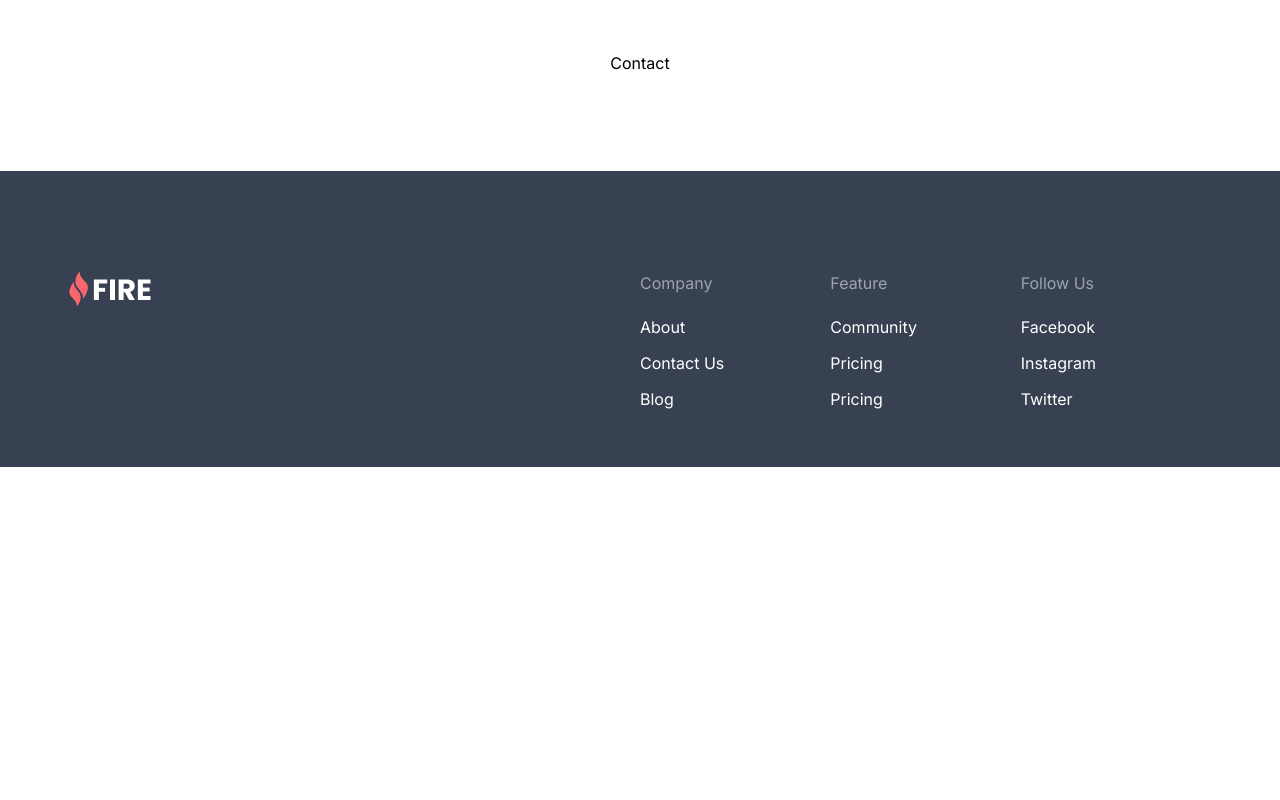
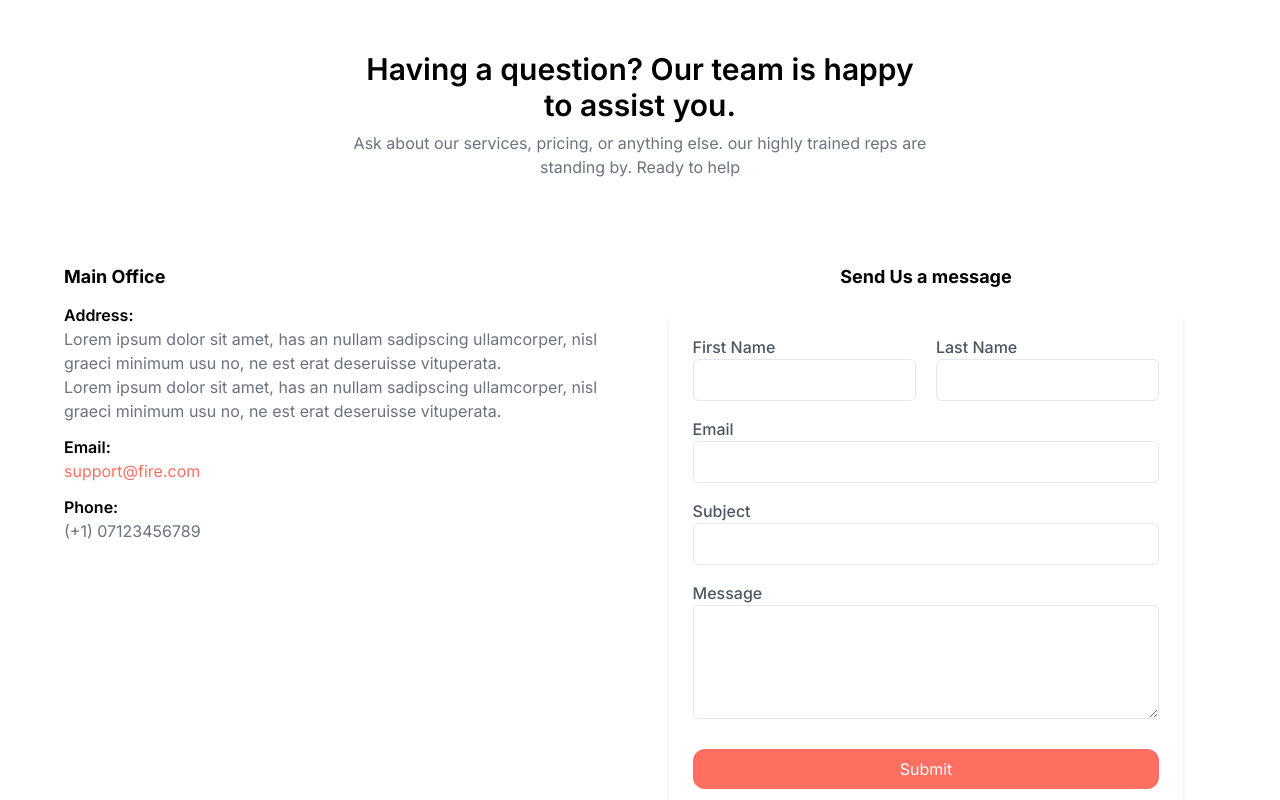
Before and after one commit to pally0091/fire-commiunity, a React (Vite) app: page /about in a window 1280 px wide. Shown: the part 2440-3240 px from the top of the page. Before the commit the page ends 2907 px from the top, so only its background shows below. Built offline with nearby package versions, Linux system fonts and the light colour scheme.

Commit message:
contac section complete

```diff
--- a/src/Components/PageComponents/About.jsx
+++ b/src/Components/PageComponents/About.jsx
@@ -10,6 +10,7 @@ import frame from "../../assets/Frame.svg";
 import ceo from "../../assets/Ellipse 6.png";
 import map from "../../assets/map.png";
 import PriceSection from "./PriceSection";
+import ContactForm from "./ContactForm";
 
 const About = () => {
   return (
@@ -136,7 +137,36 @@ const About = () => {
       </div>
       {/* contact  */}
       <div className="mt-20">
-        <p>Contact</p>
+        <div className="w-[95%] md:w-[90%] lg:w-1/2 mx-auto">
+          <h2 className="text-3xl my-2 font-semibold">
+            Having a question? Our team is happy to assist you.
+          </h2>
+          <p className="text-[#6B7280]">
+            Ask about our services, pricing, or anything else. our highly
+            trained reps are standing by. Ready to help
+          </p>
+        </div>
+        <div className="flex flex-col md:flex-row lg:flex-row mt-16">
+          <div className="text-left my-5 w-full md:w-1/2 lg:w-1/2">
+            <h6 className="text-lg font-bold">Main Office</h6>
+            <p className="mt-3 font-semibold">Address:</p>
+            <p className="text-[#6B7280]">
+              Lorem ipsum dolor sit amet, has an nullam sadipscing ullamcorper,
+              nisl graeci minimum usu no, ne est erat deseruisse vituperata.{" "}
+              <br />
+              Lorem ipsum dolor sit amet, has an nullam sadipscing ullamcorper,
+              nisl graeci minimum usu no, ne est erat deseruisse vituperata.
+            </p>
+            <p className="mt-3 font-semibold">Email:</p>
+            <p className="text-[#FF6F61]">support@fire.com</p>
+            <p className="mt-3 font-semibold">Phone:</p>
+            <p className="text-[#6B7280]">(+1) 07123456789</p>
+          </div>
+          <div className="my-5">
+            <h6 className="text-lg font-bold mb-5">Send Us a message</h6>
+            <ContactForm></ContactForm>
+          </div>
+        </div>
       </div>
     </div>
   );
--- /dev/null
+++ b/src/Components/PageComponents/ContactForm.jsx
@@ -0,0 +1,138 @@
+/* eslint-disable no-unused-vars */
+import React, { useState } from "react";
+
+const ContactForm = () => {
+  const [formData, setFormData] = useState({
+    firstName: "",
+    lastName: "",
+    email: "",
+    subject: "",
+    message: "",
+  });
+
+  const handleChange = (e) => {
+    const { name, value } = e.target;
+    setFormData({ ...formData, [name]: value });
+  };
+
+  const handleSubmit = (e) => {
+    e.preventDefault();
+
+    console.log(formData);
+    alert(`${formData.firstName} your message was sent`);
+    setFormData({
+      firstName: "",
+      lastName: "",
+      email: "",
+      subject: "",
+      message: "",
+    });
+  };
+
+  return (
+    <div className="w-[90%] mx-auto">
+      <form
+        className="bg-white p-6 shadow-md text-left rounded-lg"
+        onSubmit={handleSubmit}
+      >
+        <div className="flex gap-5">
+          <div className="mb-4">
+            <label
+              htmlFor="firstName"
+              className="block text-gray-600 font-medium"
+            >
+              First Name
+            </label>
+            <input
+              type="text"
+              name="firstName"
+              id="firstName"
+              className="w-full p-2 border rounded-md"
+              value={formData.firstName}
+              onChange={handleChange}
+              required
+            />
+          </div>
+          <div className="mb-4">
+            <label
+              htmlFor="lastName"
+              className="block text-gray-600 font-medium"
+            >
+              Last Name
+            </label>
+            <input
+              type="text"
+              name="lastName"
+              id="lastName"
+              className="w-full p-2 border rounded-md"
+              value={formData.lastName}
+              onChange={handleChange}
+              required
+            />
+          </div>
+        </div>
+        <div className="mb-4">
+          <label
+            htmlFor="email"
+            className="block text-gray-600 font-medium"
+          >
+            Email
+          </label>
+          <input
+            type="email"
+            name="email"
+            id="email"
+            className="w-full p-2 border rounded-md"
+            value={formData.email}
+            onChange={handleChange}
+            required
+          />
+        </div>
+        <div className="mb-4">
+          <label
+            htmlFor="subject"
+            className="block text-gray-600 font-medium"
+          >
+            Subject
+          </label>
+          <input
+            type="text"
+            name="subject"
+            id="subject"
+            className="w-full p-2 border rounded-md"
+            value={formData.subject}
+            onChange={handleChange}
+            required
+          />
+        </div>
+        <div className="mb-6">
+          <label
+            htmlFor="message"
+            className="block text-gray-600 font-medium"
+          >
+            Message
+          </label>
+          <textarea
+            name="message"
+            id="message"
+            className="w-full p-2 border rounded-md"
+            rows="4"
+            value={formData.message}
+            onChange={handleChange}
+            required
+          ></textarea>
+        </div>
+        <div className="flex justify-center">
+          <button
+            type="submit"
+            className="bg-[#FF6F61] text-white w-full px-4 py-2 rounded-xl hover:bg-[#fd9187]"
+          >
+            Submit
+          </button>
+        </div>
+      </form>
+    </div>
+  );
+};
+
+export default ContactForm;
```
